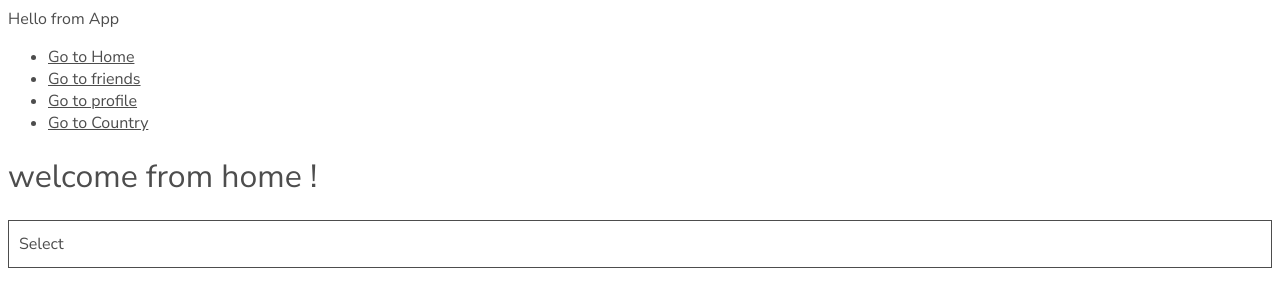
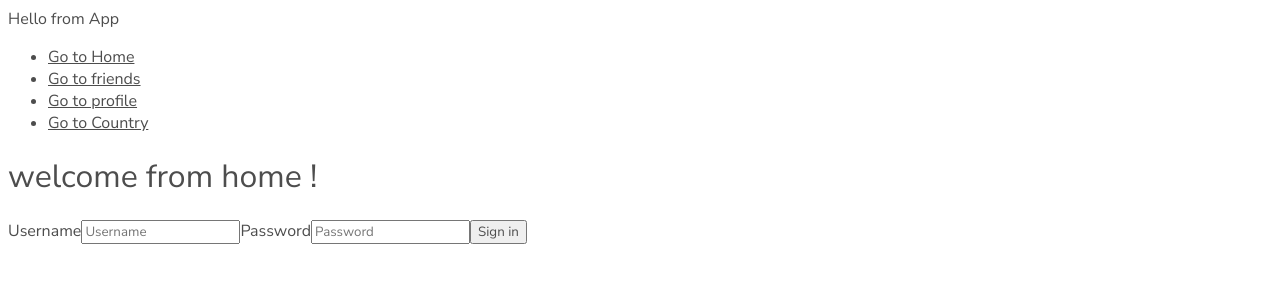
Before and after one commit to aldietprasetya/FE_API, a Vue app: page / in a window 1280 px wide. Shown: the top 300 px of the page. Built offline with nearby package versions, Linux system fonts and the light colour scheme; what vue-resource would draw is missing.

Commit message:
login page

```diff
--- a/src/view/home.vue
+++ b/src/view/home.vue
@@ -1,7 +1,13 @@
 <template>
   <div>
     <h1>welcome from home !</h1>
-    <vSelect v-bind:propsList="homeList"/>
+    <div class="login">
+      <label for="title">Username</label>
+      <input type="text" placeholder="Username">
+      <label for="title">Password</label>
+      <input type="password" placeholder="Password">
+      <button type="submit" @click="signin">Sign in</button>
+    </div>
   </div>
 </template>
 
@@ -17,6 +23,11 @@ export default {
           ]
         }
     },
+    methods: {
+      signin: function() {
+        this.$router.push("profile")
+      }
+    }
 }
 </script>
 
--- a/src/view/profile.vue
+++ b/src/view/profile.vue
@@ -1,7 +1,11 @@
 <template>
   <div>
     hello from profile !
-    <vSelect v-bind:propsList="profileList" />
+    <div>
+      <p>{{profileList.username}}</p>
+      <p>birth date</p>
+      <p>address</p>
+    </div>
   </div>
 </template>
 
@@ -10,11 +14,11 @@ export default {
     name: "profile",
     data() {
         return {
-          profileList: [
-            "profile item 1",
-            "profile item 2",
-            "profile item 3"
-          ]
+          profileList: {
+            "username": "username",
+            "birthdate": "23/11/19",
+            "address": "address"
+          }
         }
     }
 }
```
